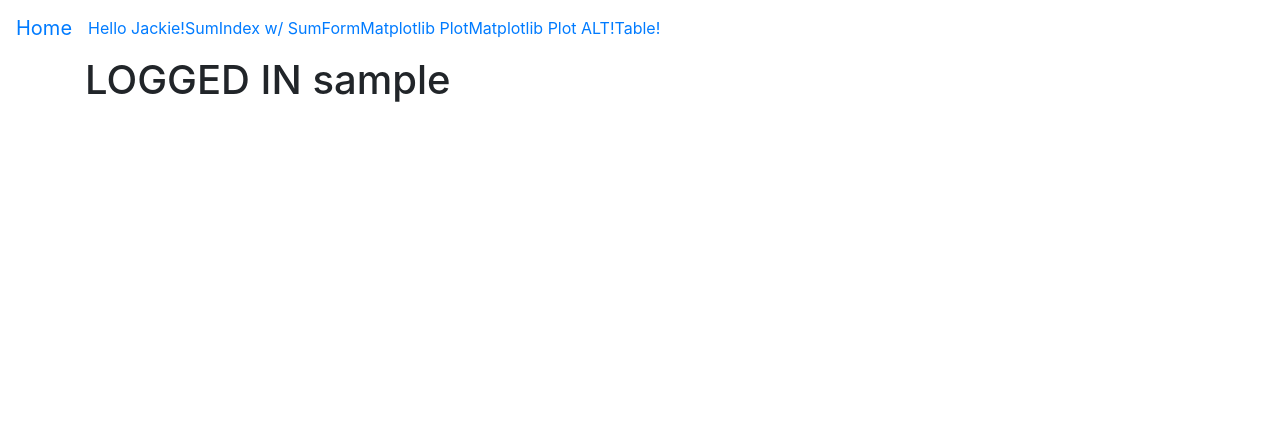
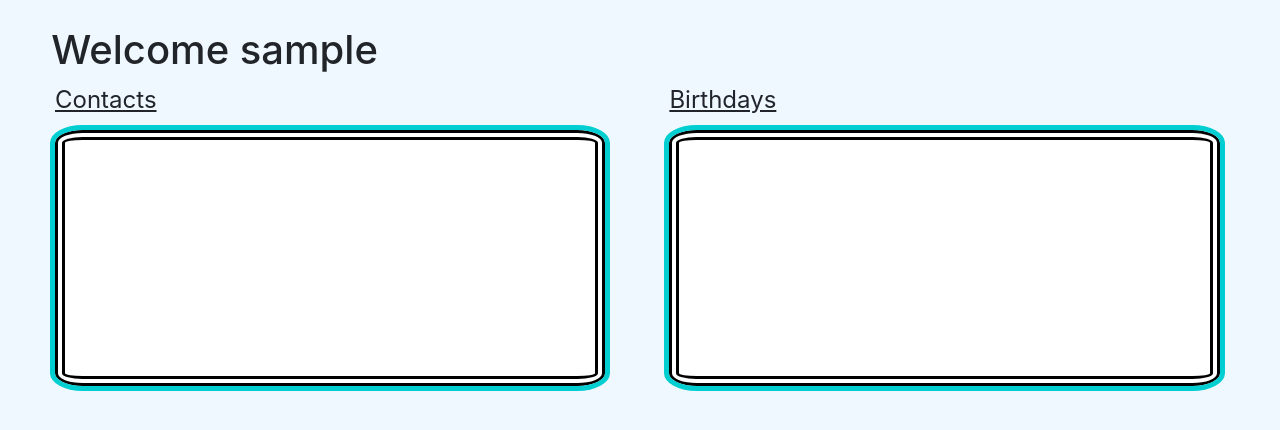
Before and after one commit to hkuzma/PhoneBookApp, a Flask app: template Templates/Welcome.html in a window 1280 px wide; the page is wider, and only the part inside the window is pictured. Shown: the top 430 px of that part. Run offline with Flask 3, Linux system fonts and the light colour scheme; the template is opened without the code that fills it: most values are stand-ins (such as "Sample title", 1, 10 or a date in 2020); some libraries are stand-ins or nearby versions.

Commit message:
Basic UI For Flask

```diff
--- a/Templates/Welcome.html
+++ b/Templates/Welcome.html
@@ -7,13 +7,26 @@
 {% block content %}
 
 <!-- The content is wrapped inside a column with specific Bootstrap classes for styling -->
-<div class="container">
   <!-- A lead paragraph with some text -->
-   <h1>LOGGED IN {{username}}</h1>
-  <ul>
+   <div class = "header">
+    <h1>Welcome {{username}}</h1>
+   </div>
+<ul>
+    <div class = "container">
+        <label>
+            Contacts
+            <div class = "welcomebox">
+            </div>
+        </label>
+        <label>
+            Birthdays
+            <div class = "welcomebox">
+            </div>
+        </label>
+
+    </div>
 </ul>
 
-</div>
 
 <!-- End of content block -->
 {% endblock %}
--- a/Templates/base.html
+++ b/Templates/base.html
@@ -18,12 +18,12 @@
   </head>
   <body>
     <header>
-      <nav class="navbar navbar-expand-lg">
+      <!--<nav class="navbar navbar-expand-lg">
         <a class="navbar-brand" href="/">Home</a>
         <div class="collapse navbar-collapse" id="navbarNav">
             <ul class="navbar-nav">
               <li>
-                  <a href="/hello-jackie">Hello Jackie!</a>
+                  <a href="/hello-jackie">Contacts  </a>
               </li>
               <li>
                 <a href="/hello-sum">Sum</a>
@@ -45,7 +45,7 @@
               </li>
           </ul>
         </div>
-      </nav>
+      </nav>-->
     </header>
     <main>
       <!-- The content block is used to insert specific content from other HTML files >:D -->
--- a/app.py
+++ b/app.py
@@ -1,4 +1,4 @@
-from flask import Flask, render_template, url_for, request, redirect, jsonify
+from flask import Flask, render_template, url_for, request, redirect, jsonify, session
 from flask_sqlalchemy import SQLAlchemy
 import sqlite3
 import random
@@ -11,6 +11,14 @@ def add_item(item):
 
     con.commit()
     con.close()
+
+def get_info_item(USER, item):
+    con = sqlite3.connect('PhoneBook.db')
+    cur = con.cursor()
+    email = cur.execute(f"SELECT {item} FROM Users WHERE user_id = '{USER}'").fetchall()
+    con.close()
+    return email[0][0]
+
 
 def query_items(search):
     con = sqlite3.connect('PhoneBook.db')
@@ -41,6 +49,8 @@ def check_user(user_name, password):
 app = Flask(__name__)
 # app.config['SQLALCHEMY_DATABASE_URI'] = 'sqlite:///rally_cat.db'
 # db = SQLAlchemy(app)
+app.secret_key = '2d99dbc8730b4445330703f9ee7158ac'  # required to use sessions
+
 
 @app.route("/")
 def login():
@@ -58,22 +68,24 @@ def submit():
     user_id = check_user(username, password)
 
     if  user_id != -1:
-        return redirect(url_for('Welcome',user_id=user_id))
+        session['user_id'] = user_id
+        return redirect(url_for('Welcome'))
     else:
         return redirect(url_for('login'))
 
 @app.route("/Welcome")
 def Welcome():
 
-    user_id = request.args.get('user_id')
+    user_id = session.get('user_id')
+    print(user_id)
+    username = get_info_item(user_id, 'first_name')
 
     if user_id:
-        return render_template("Welcome.html", user_id=user_id)
+        return render_template("Welcome.html", user_id=user_id, username=username)
     return render_template("Welcome.html")
 
 
 
-    return render_template("Welcome.html")
 
 # class Item(db.Model):
 #     __tablename__ = "Item"
--- /dev/null
+++ b/secretkey.py
@@ -0,0 +1,2 @@
+import secrets
+print(secrets.token_hex(16))
--- /dev/null
+++ b/static/style.css
@@ -0,0 +1,37 @@
+body{
+    background-color: aliceblue;
+    margin-top: 2vw;
+}
+.container{
+    margin:0;
+    display: flex;
+    justify-content: flex-start;
+    flex-direction: row;
+    column-gap: 5vw;
+}
+.header{
+    position: relative;
+    left:4vw;
+}
+.welcomebox{
+    margin-top: 1vw;
+    position: relative;
+    width:43vw;
+    height:20vw;
+    background-color: white;
+    border: double 10px black;
+    outline: solid 5px darkturquoise;
+
+    border-radius: 5%;
+}
+label{
+    font-size: x-large;
+    text-decoration: underline;
+}
+.landing{
+    width:50vw;
+    height:30vw;
+    margin-left: 25vw;
+    margin-top:35vh;
+
+}
```
Also changed, not shown: Templates/landing.html (+8 -7 lines).
